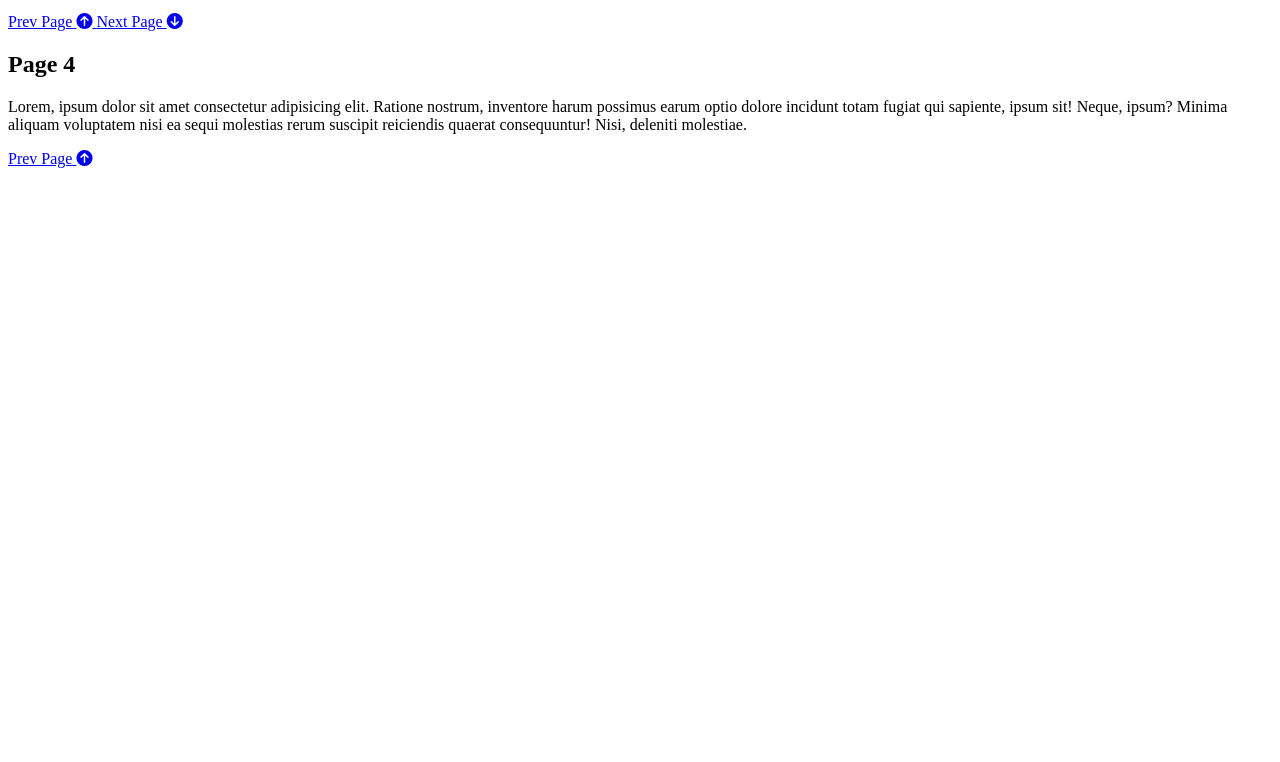
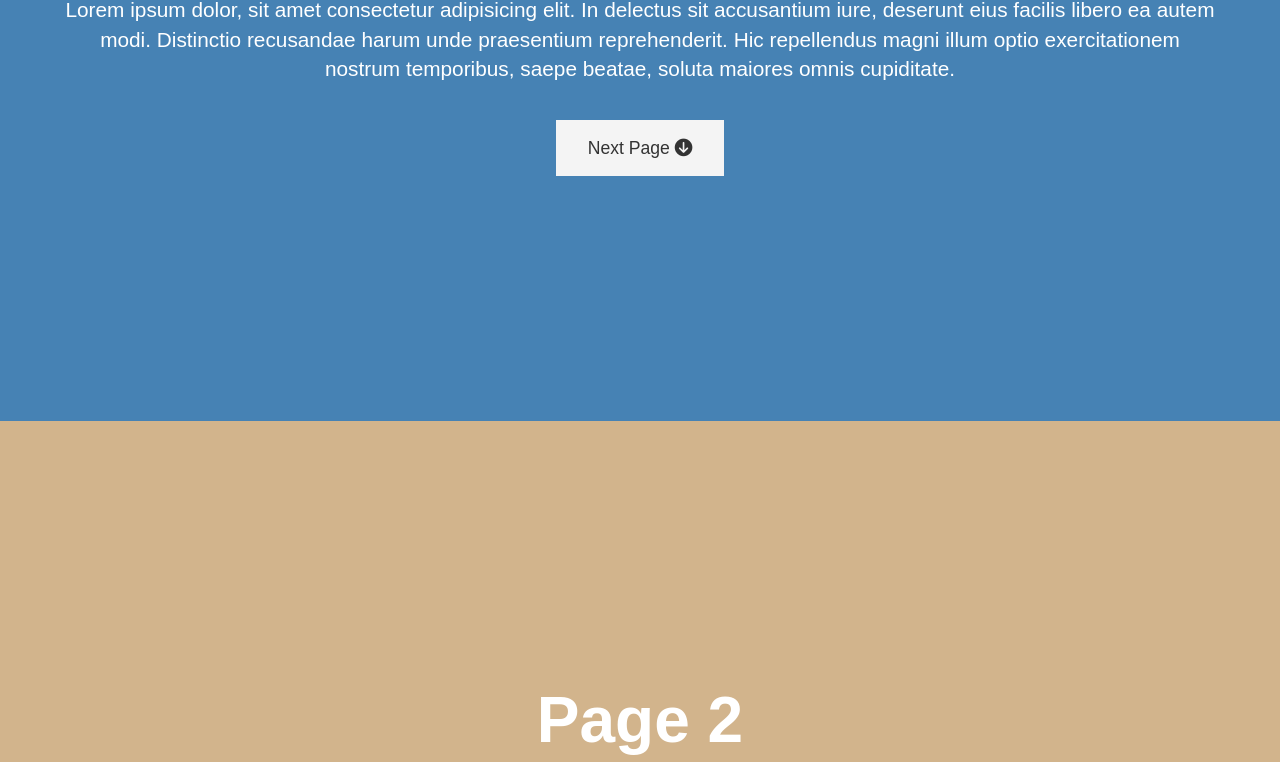
Before and after one commit to NickyLind/PresentationSite_CSS_HTML, a plain HTML site: page index.html in a window 1280 px wide. Shown: the part 379-1141 px from the top of the page. Before the commit the page ends 800 px from the top, so only its background shows below. Drawn offline with Linux system fonts and the light colour scheme.

Commit message:
Page CSS

```diff
--- a/index.html
+++ b/index.html
@@ -50,7 +50,7 @@
     <h1>Page 4</h1>
     <p>Lorem, ipsum dolor sit amet consectetur adipisicing elit. Ratione nostrum, inventore harum possimus earum optio dolore incidunt totam fugiat qui sapiente, ipsum sit! Neque, ipsum? Minima aliquam voluptatem nisi ea sequi molestias rerum suscipit reiciendis quaerat consequuntur! Nisi, deleniti molestiae.</p>
     <div>
-      <a href="#page-4" class="btn btn-dark">
+      <a href="#page-3" class="btn btn-dark">
         Prev Page <i class="fas fa-arrow-circle-up"></i>
       </a>
     </div>
--- a/style.css
+++ b/style.css
@@ -0,0 +1,80 @@
+:root {
+  --page-1-color: steelblue;
+  --page-2-color: tan;
+  --page-3-color: teal;
+  --page-4-color: slateblue;
+  --animate-speed: 1s;
+}
+
+body {
+  font-family: Arial, Helvetica, sans-serif;
+  line-height: 1.4;
+  color: #fff;
+  margin: 0;
+  padding: 0;
+  overflow: hidden;
+  /* hides scrollbars */
+}
+
+/*! Page Colors */
+
+#page-1 {
+  background-color: var(--page-1-color);
+}
+
+#page-2 {
+  background-color: var(--page-2-color);
+}
+
+#page-3 {
+  background-color: var(--page-3-color);
+}
+
+#page-4 {
+  background-color: var(--page-4-color);
+}
+
+.page {
+  display: flex;
+  flex-direction: column;
+  height: 100vh;
+  align-items: center;
+  justify-content: center;
+  text-align: center;
+  padding: 0 4rem;
+}
+
+.page h1 {
+  font-size: 4rem;
+  line-height: 1.2;
+  margin: 1rem;
+}
+
+.page p {
+  font-size: 1.3rem;
+}
+
+/*! Button  */
+
+.btn {
+  display: inline-block;
+  padding: 1rem 2rem;
+  background: #f4f4f4;
+  color: #333;
+  text-decoration: none;
+  border: none;
+  margin-top: 1rem;
+  font-size: 1.1rem;
+  transition: all 0.3s ease-in;
+}
+
+.btn:hover,
+.btn-dark {
+  background: #333;
+  color: #fff;
+}
+
+.btn-dark:hover {
+  background: #fff;
+  color: #333;
+}
```
